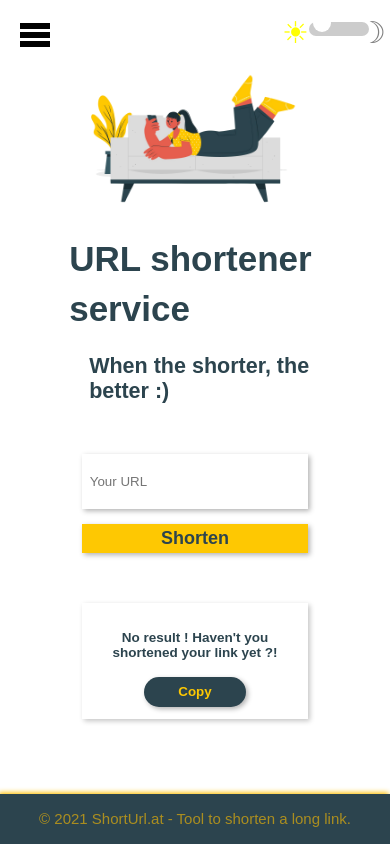
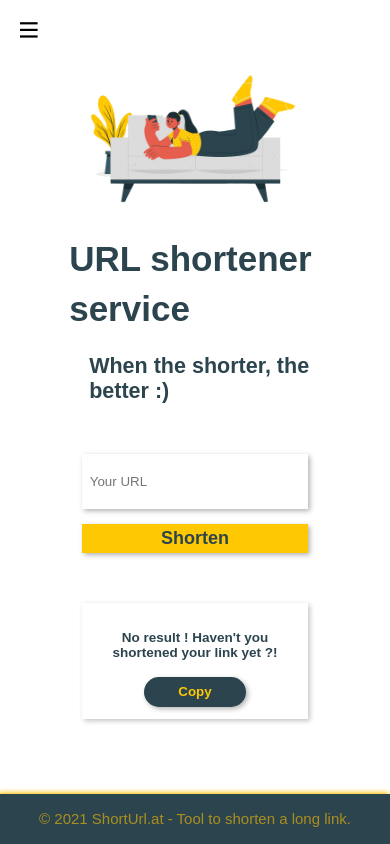
Before and after one commit to ZahraZfr/URL-Shortner-API, a React (Create React App) app: page / in a window 390 px wide. Built offline with nearby package versions, Linux system fonts and the light colour scheme.

Commit message:
fix: change size of hamburger

```diff
--- a/src/App.js
+++ b/src/App.js
@@ -3,8 +3,7 @@ import Header from './components/Header';
 import Main from './components/Main';
 import Footer from './components/Footer'
 import GlobalStyles from './components/styles/global';
-import Dark from "./components/Dark"
-// import { ThemeProvider } from "styled-components";
+import { ThemeProvider } from "styled-components";
 
 // const LightTheme = {
 //   pageBackground: "white",
@@ -29,7 +28,6 @@ function App() {
   return (
     <>
       <GlobalStyles />
-      <Dark/>
       <Header />
       <Main />
       <Footer />
@@ -39,3 +37,6 @@ function App() {
 }
 
 export default App;
+
+
+//☀︎ ☽
--- a/src/components/Dark.js
+++ /dev/null
@@ -1,26 +0,0 @@
-
-import React, { useState } from "react";
-import "./styles/global";
-
-
-//☀︎ ☽
-const Dark = () => {
-
-    const [darkMode, setDarkMode] = useState(false);
-    return (
-        <div className={darkMode ? "dark-mode" : "light-mode"}>
-            <div className="container">
-                <span style={{ color: darkMode ? "grey" : "yellow" }}>☀︎</span>
-                <div className="switch-checkbox">
-                    <label className="switch">
-                        <input type="checkbox" onChange={() => setDarkMode(!darkMode)} />
-                        <span className="slider round"> </span>
-                    </label>
-                </div>
-                <span className="moon" style={{ color: darkMode ? "#c96dfd" : "grey" }}>☽</span>
-            </div>
-        </div>
-    );
-}
-
-export default Dark;
--- a/src/components/NavigationBar.js
+++ b/src/components/NavigationBar.js
@@ -27,10 +27,10 @@ const NavigationBar = () => {
     }
     return (
         <div id="humIcon" style={humStyled} onClick={() => setShowMenu(!showMwnu)}>
-            <svg viewBox="0 0 100 80" width="30" height="30" >
-                <rect width="100" height="20"></rect>
-                <rect y="30" width="100" height="20"></rect>
-                <rect y="60" width="100" height="20"></rect>
+            <svg viewBox="0 0 100 80" width="22" height="22" >
+                <rect width="80" height="10"></rect>
+                <rect y="30" width="80" height="10"></rect>
+                <rect y="60" width="80" height="10"></rect>
             </svg>
             {menuTab}
         </div>
--- a/src/components/styles/global.js
+++ b/src/components/styles/global.js
@@ -33,109 +33,6 @@ const GlobalStyles = createGlobalStyle`
 
 }
 
-// *******************
-
-span {
-  font-size: 30px;
-
-}
-.moon{
-  margin-left:-10px
-}
-.dark-mode {
-  background-color: #1a1919;
-  color: #999;
-  transition: background-color 0.25s ease-in-out;
-}
-
-.light-mode {
-  background-color: #fff;
-  color: #333;
-  transition: background-color 0.25s ease-in-out;
-  z-index:-100
-}
-
-.container {
-  margin-top:10px;
-  display: flex;
-  justify-content: center;
-  align-items: center;
-  position:absolute;
-  top:50px;
-  right:50px;
-  width: 52px;
-  height: 25px;
-}
-@media only screen and (max-width:668px){
-  .container {
-    position:fixed;
-    top:10px;
-    right:30px;
-  }
-}
-.switch {
-  position: relative;
-  display: inline-block;
-  width: 60px;
-  height: 14px;
-
-}
-
-
-.switch input {
-  opacity: 0;
-  width: 0;
-  height: 0;
-}
-
-.slider {
-  position: absolute;
-  cursor: pointer;
-  top: 0;
-  left: 0;
-  right: 0;
-  bottom: 0;
-  background-color: #ccc;
-  -webkit-transition: 0.4s;
-  transition: 0.4s;
-
-}
-
-.slider:before {
-  position: absolute;
-  content: "";
-  height: 18px;
-  width: 18px;
-  left: 4px;
-  bottom: 4px;
-  background-color: white;
-  -webkit-transition: 0.4s;
-  transition: 0.4s;
-}
-
-input:checked + .slider {
-  background-color: #19a2c1;
-}
-
-input:focus + .slider {
-  box-shadow: 0 0 1px #2196f3;
-}
-
-input:checked + .slider:before {
-  -webkit-transform: translateX(26px);
-  -ms-transform: translateX(26px);
-  transform: translateX(26px);
-}
-
-/* Rounded sliders */
-.slider.round {
-  border-radius: 34px;
-}
-
-.slider.round:before {
-  border-radius: 50%;
-}
-
 
 `
 
```
Also changed, not shown: src/components/Header.js (line endings or trailing spaces).
